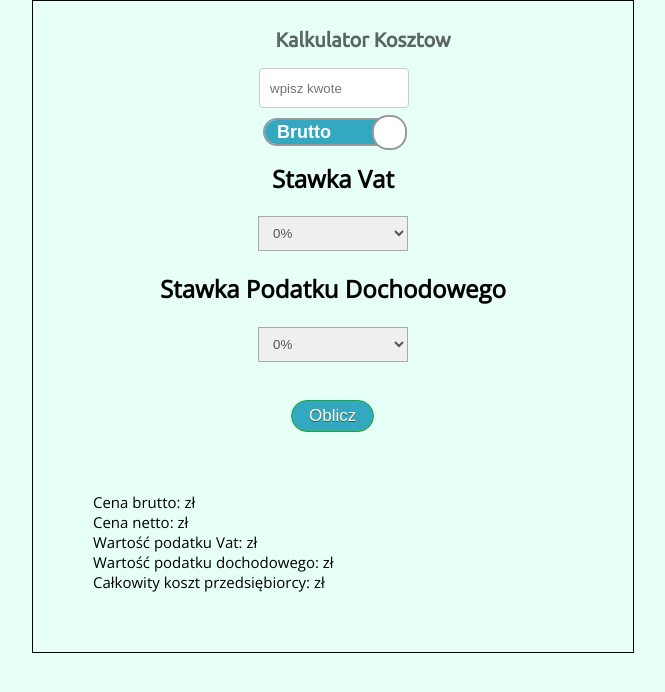
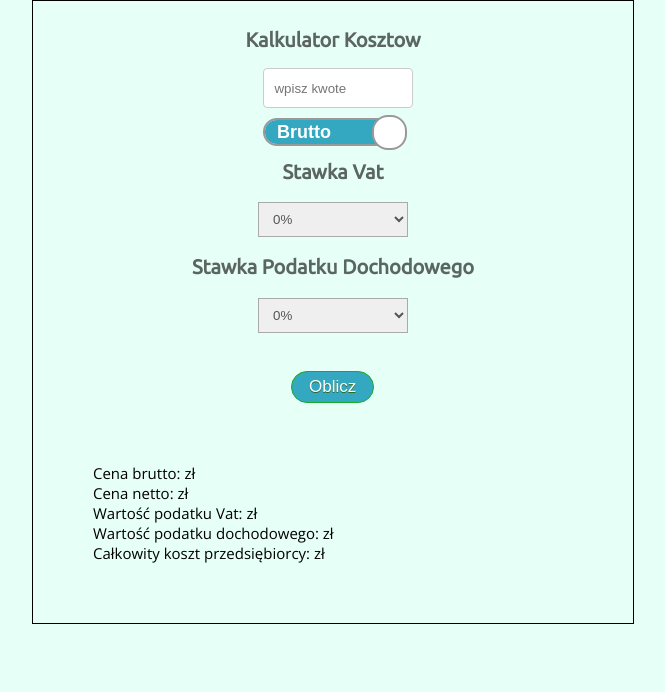
Before and after one commit to nowas89/calculator, a plain HTML site: page index.html in a window 1280 px wide. Shown: the whole page, without its empty margins (307-972 px from the left). Drawn offline with nearby package versions, Linux system fonts and the light colour scheme.

Commit message:
few changes in css

```diff
--- a/css.css
+++ b/css.css
@@ -123,7 +123,7 @@ body {
 
 
  .amount{
-  margin-left: 30%;
+  margin-left: 38%;
 
 }
 
@@ -202,19 +202,23 @@ input[type=submit]:active {
 }
 
 #cost-calculate {
-  margin-left: 60px;
     padding: 10px;
     top: 30px;
 }
 
 #container h2 {
+
     font-family: 'Ubuntu', sans-serif;
     font-size: 20px;
     opacity: 0.6;
-  text-align: center;
+    display: block;
+    text-align: center;
 }
 #container h1 {
-  text-align: center;;
+  text-align: center;
+  font-family: 'Ubuntu', sans-serif;
+  font-size: 20px;
+  opacity: 0.6;
 
 }
 
```
